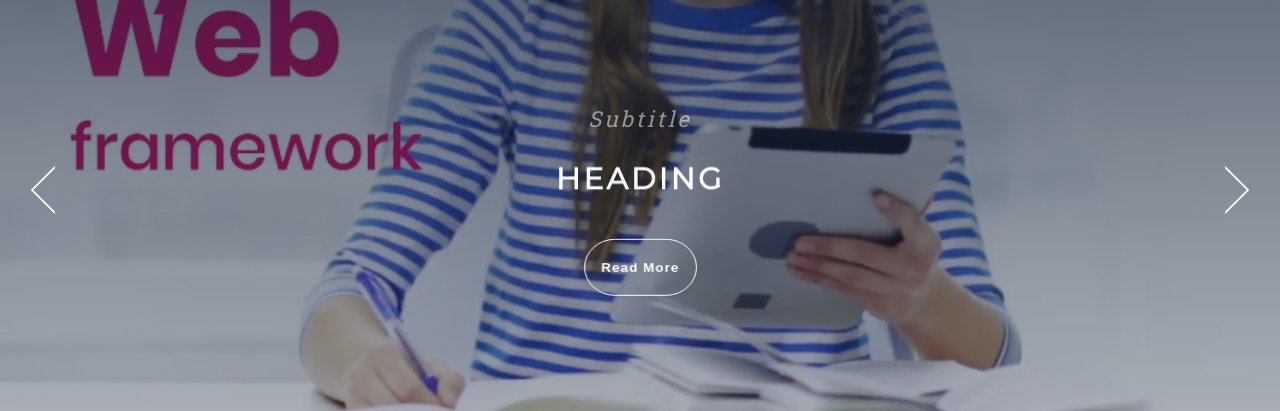
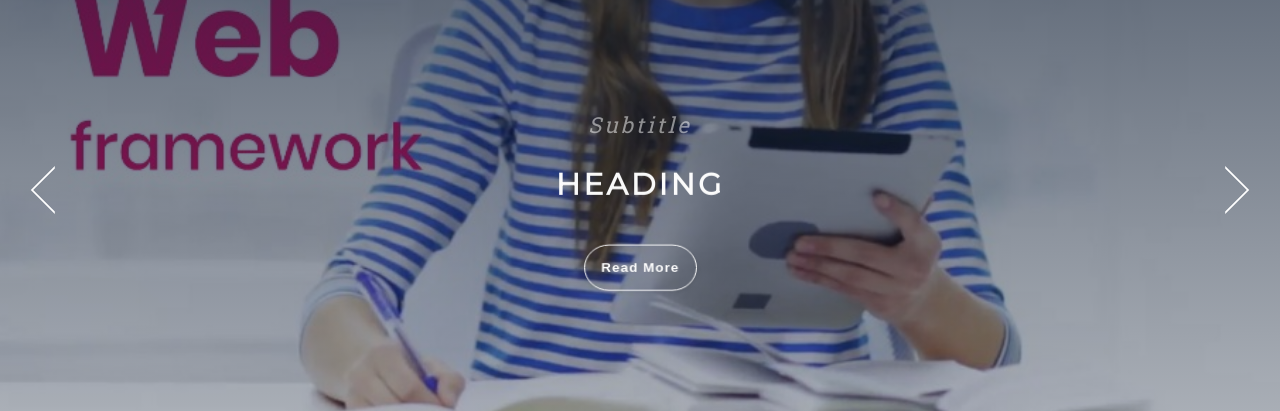
Before and after one commit to psstEdu/PSST, a Jekyll site: the page built from index.md, in a window 1280 px wide and 900 px high. Shown: the part 260-671 px from the top of the window. Built offline with Jekyll 4.4.1, drawn with Linux system fonts in a browser that asks for light colours.

Commit message:
Update basscss.css

```diff
--- a/static/css/basscss.css
+++ b/static/css/basscss.css
@@ -11,7 +11,6 @@
 
 */
 
-body { margin: 0 }
 img { max-width: 100% }
 svg { max-height: 100% }
 
@@ -87,7 +86,7 @@ td { vertical-align: top }
 
 body {
   font-family: 'Roboto Slab', serif;
-  line-height: 2.4;
+  line-height: 1.5;
   font-size: 62.5%;
 }
 
```
